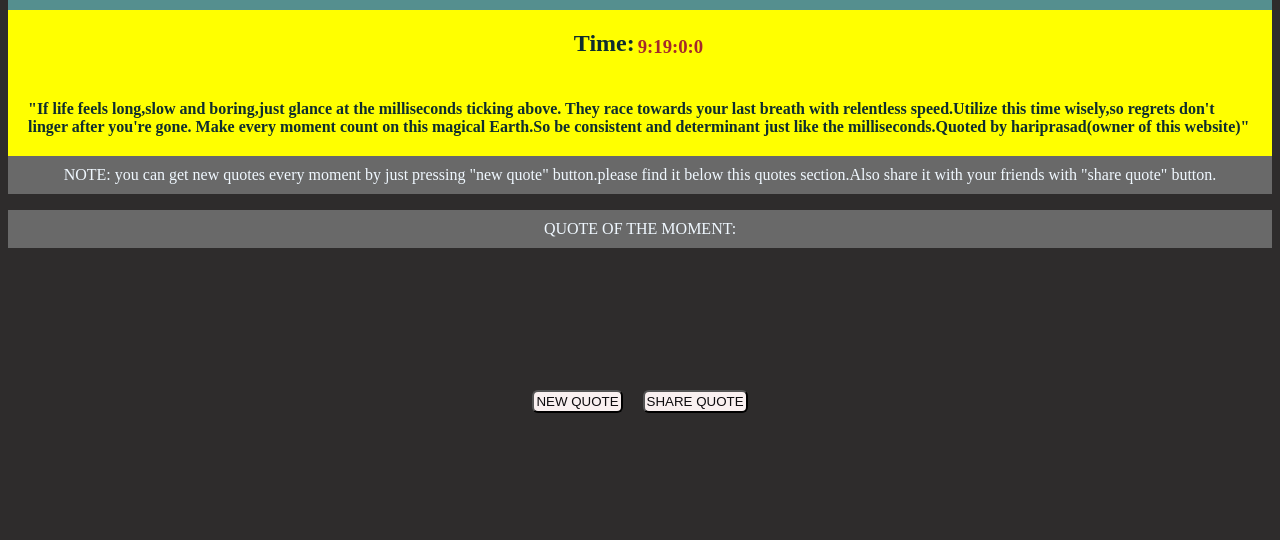
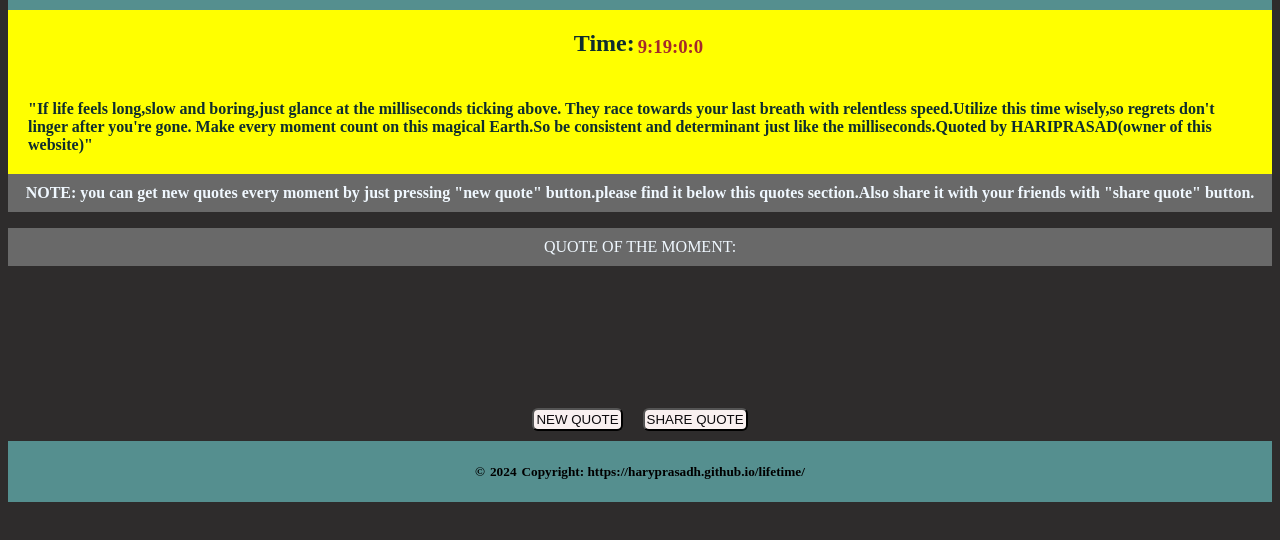
Before and after one commit to haryprasadh/lifetime, a plain HTML site: page index.html in a window 1280 px wide. Shown: the part 88-628 px from the top of the page. Drawn offline with Linux system fonts and the light colour scheme; no server answers.

Commit message:
added footer

```diff
--- a/index.html
+++ b/index.html
@@ -23,12 +23,12 @@
             "If life feels long,slow and boring,just glance at the milliseconds ticking above.
             They race towards your last breath with relentless speed.Utilize this time wisely,so regrets don't
             linger after you're gone. Make every moment count on this magical Earth.So be consistent and
-            determinant just like the milliseconds.Quoted by hariprasad(owner of this website)"
+            determinant just like the milliseconds.Quoted by HARIPRASAD(owner of this website)"
         </h4>
     </div>
 
     <!-- quote container -->
-    <p>NOTE: you can get new quotes every moment by just pressing "new quote" button.please find it below this quotes section.Also share it with your friends with "share quote" button.</p>
+    <p id="note">NOTE: you can get new quotes every moment by just pressing "new quote" button.please find it below this quotes section.Also share it with your friends with "share quote" button.</p>
     <p>QUOTE OF THE MOMENT:</p>
     <div class="quoteContainer">
         <h1 id="content"></h1>
@@ -40,7 +40,9 @@
     </div>
 
     <!-- footer -->
-
+    <div class="footer">
+        <h5>©</h5> <h5 id="currentyear"></h5> <h5>Copyright: https://haryprasadh.github.io/lifetime/</h5>
+    </div>
 
     <script src="script.js"></script>
 </body>
--- a/script.js
+++ b/script.js
@@ -36,3 +36,8 @@ setInterval(()=>{
     let time=document.getElementById('time');
     time.innerHTML=`${d.getHours()}:${d.getMinutes()}:${d.getSeconds()}:${d.getMilliseconds()}`;
 },1);
+
+//current year
+let d2=new Date();
+let currentyear=document.getElementById('currentyear');
+currentyear.innerHTML=d2.getFullYear();
--- a/style.css
+++ b/style.css
@@ -77,3 +77,14 @@ button{
 h4{
     margin:20px;
 }
+
+#note{
+    font-weight:bolder;
+}
+
+.footer{
+    display: flex;
+    background-color: rgb(85, 143, 143);
+    gap:5px;
+    justify-content: center;
+}
```
